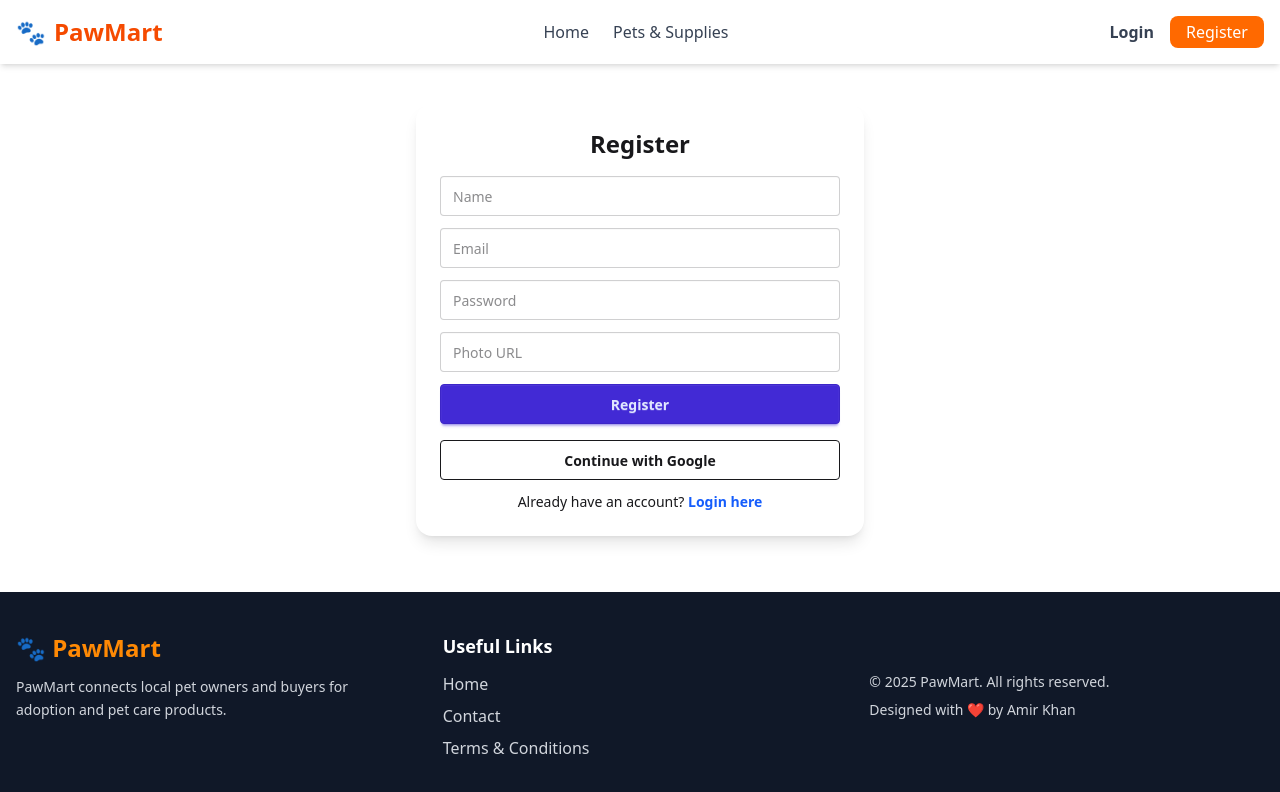
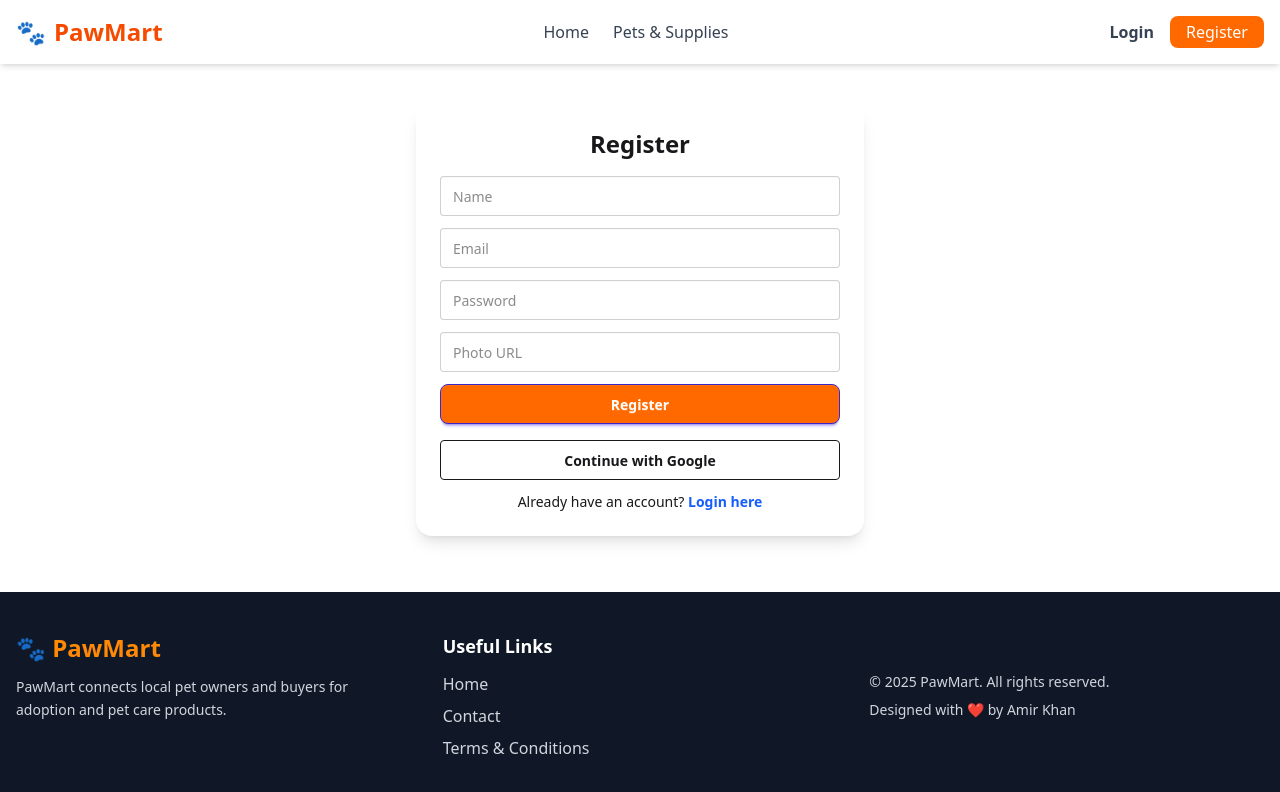
Before and after one commit to iam-AmirKhan/pawmart-client, a React (Vite) app: page /register in a window 1280 px wide. Shown: the top 792 px of the page. Built offline with nearby package versions, Linux system fonts and the light colour scheme; no server answers.

Commit message:
fix some error

```diff
--- a/src/pages/Login.jsx
+++ b/src/pages/Login.jsx
@@ -37,7 +37,7 @@ const Login = () => {
       <form onSubmit={handleLogin} className="space-y-3">
         <input name="email" type="email" placeholder="Email" className="input input-bordered w-full" required />
         <input name="password" type="password" placeholder="Password" className="input input-bordered w-full" required />
-        <button className="btn btn-primary w-full">Login</button>
+        <button className="btn btn-primary bg-orange-500 text-white px-4 py-1 rounded-lg hover:bg-orange-600 transition w-full">Login</button>
       </form>
       <div className="mt-4 text-center">
         <button onClick={handleGoogle} className="btn btn-outline w-full">Continue with Google</button>
--- a/src/pages/Register.jsx
+++ b/src/pages/Register.jsx
@@ -41,7 +41,7 @@ const Register = () => {
         <input name="email" type="email" placeholder="Email" className="input input-bordered w-full" required />
         <input name="password" type="password" placeholder="Password" className="input input-bordered w-full" required />
         <input name="photoURL" type="text" placeholder="Photo URL" className="input input-bordered w-full" />
-        <button className="btn btn-primary w-full">Register</button>
+        <button className="btn btn-primary bg-orange-500 text-white px-4 py-1 rounded-lg hover:bg-orange-600 transition w-full">Register</button>
       </form>
       <p className="text-red-500 text-sm mt-2">{error}</p>
       <div className="mt-4 text-center">
```
